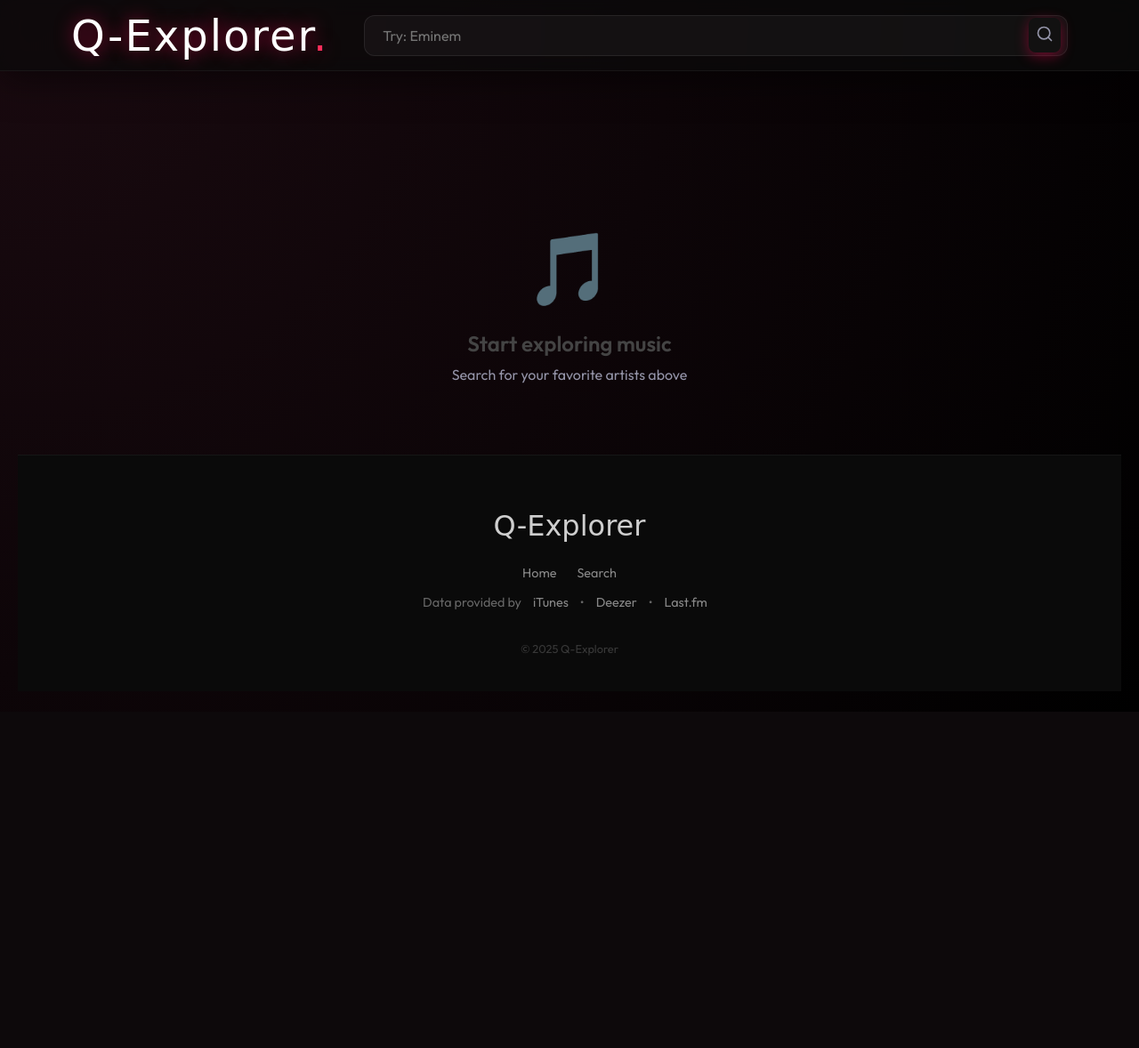
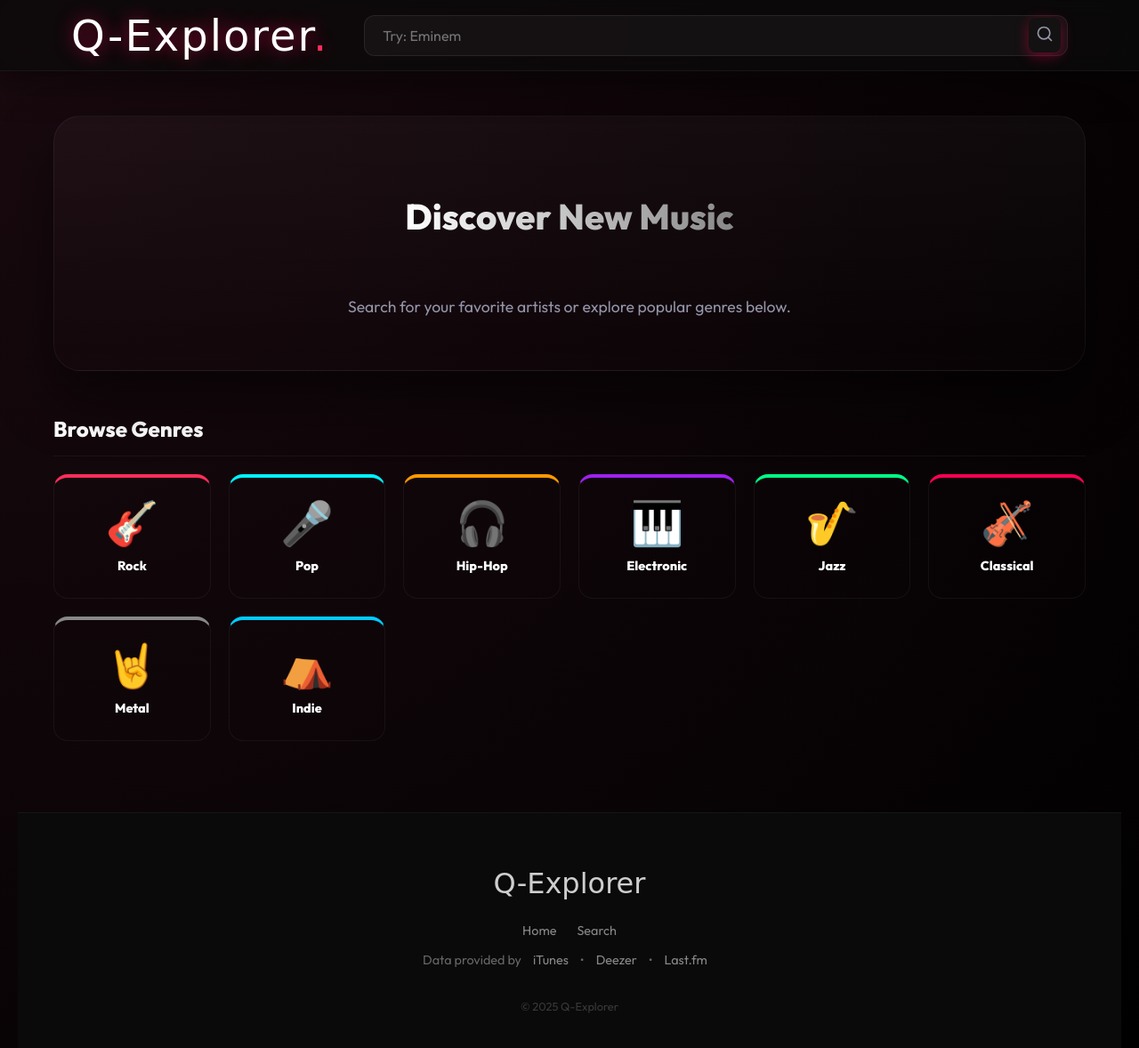
Before and after one commit to ilsgeorg-byte/q-explorer, a Flask app: page / in a window 1280 px wide. Shown: the top 1178 px of the page at 89% size. Before the commit the page ends 800 px from the top, so only its background shows below. Run offline with Flask 3, Linux system fonts and the light colour scheme; some web fonts are replaced.

Commit message:
Main page change

```diff
--- a/templates/views/home.html
+++ b/templates/views/home.html
@@ -1,5 +1,34 @@
-<div class="empty-state">
-    <div style="font-size: 80px; margin-bottom: 20px;">🎵</div>
-    <div style="font-size: 24px; font-weight: 600;">Start exploring music</div>
-    <div style="color: var(--text-sub); margin-top: 10px;">Search for your favorite artists above</div>
+<div class="hero-banner"
+    style="margin-top: 0; text-align: center; align-items: center; justify-content: center; flex-direction: column; padding: 60px 20px; background: linear-gradient(180deg, rgba(255, 255, 255, 0.03) 0%, transparent 100%); border: 1px solid rgba(255,255,255,0.05);">
+    <h1
+        style="font-size: 2.5rem; margin-bottom: 15px; background: linear-gradient(to right, #fff, #888); -webkit-background-clip: text; -webkit-text-fill-color: transparent;">
+        Discover New Music</h1>
+    <p style="color: var(--text-sub); font-size: 1.1rem; max-width: 500px; margin: 0 auto;">
+        Search for your favorite artists or explore popular genres below.
+    </p>
 </div>
+
+<div class="section-header">
+    <h2 class="section-title">Browse Genres</h2>
+</div>
+
+<div class="grid">
+    {% set genres = [
+    {'name': 'Rock', 'icon': '🎸', 'color': '#ff2e5b'},
+    {'name': 'Pop', 'icon': '🎤', 'color': '#00f2ff'},
+    {'name': 'Hip-Hop', 'icon': '🎧', 'color': '#ff9900'},
+    {'name': 'Electronic', 'icon': '🎹', 'color': '#a020f0'},
+    {'name': 'Jazz', 'icon': '🎷', 'color': '#00ff88'},
+    {'name': 'Classical', 'icon': '🎻', 'color': '#ff0055'},
+    {'name': 'Metal', 'icon': '🤘', 'color': '#888888'},
+    {'name': 'Indie', 'icon': '⛺', 'color': '#00ccff'}
+    ] %}
+
+    {% for g in genres %}
+    <a href="/tag/{{ g.name }}" class="card genre-card"
+        style="text-align: center; justify-content: center; min-height: 140px; border-top: 4px solid {{ g.color }};">
+        <div style="font-size: 3rem; margin-bottom: 10px;">{{ g.icon }}</div>
+        <div class="title" style="font-size: 1.2rem;">{{ g.name }}</div>
+    </a>
+    {% endfor %}
+</div>
```
